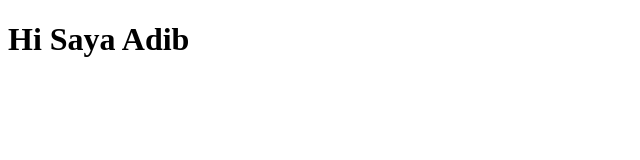
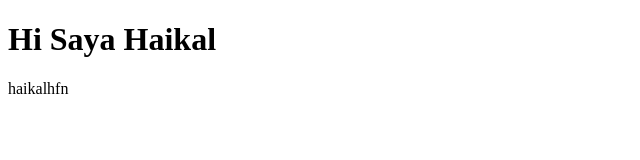
Before and after one commit to haikalhfn/haikalhfn.github.io, a plain HTML site: page index.html in a window 1280 px wide. Shown: the whole page, without its empty margins (0-640 px from the left). Drawn offline with Linux system fonts and the light colour scheme.

Commit message:
Update index.html

```diff
--- a/index.html
+++ b/index.html
@@ -4,11 +4,12 @@
 <head>
     <meta charset="UTF-8">
     <meta name="viewport" content="width=device-width, initial-scale=1.0">
-    <title>Adib</title>
+    <title>MyProject</title>
 </head>
 
 <body>
-    <h1>Hi Saya Adib</h1>
+    <h1>Hi Saya Haikal</h1>
+    <p>haikalhfn</p>
 </body>
 
 </html>
```
